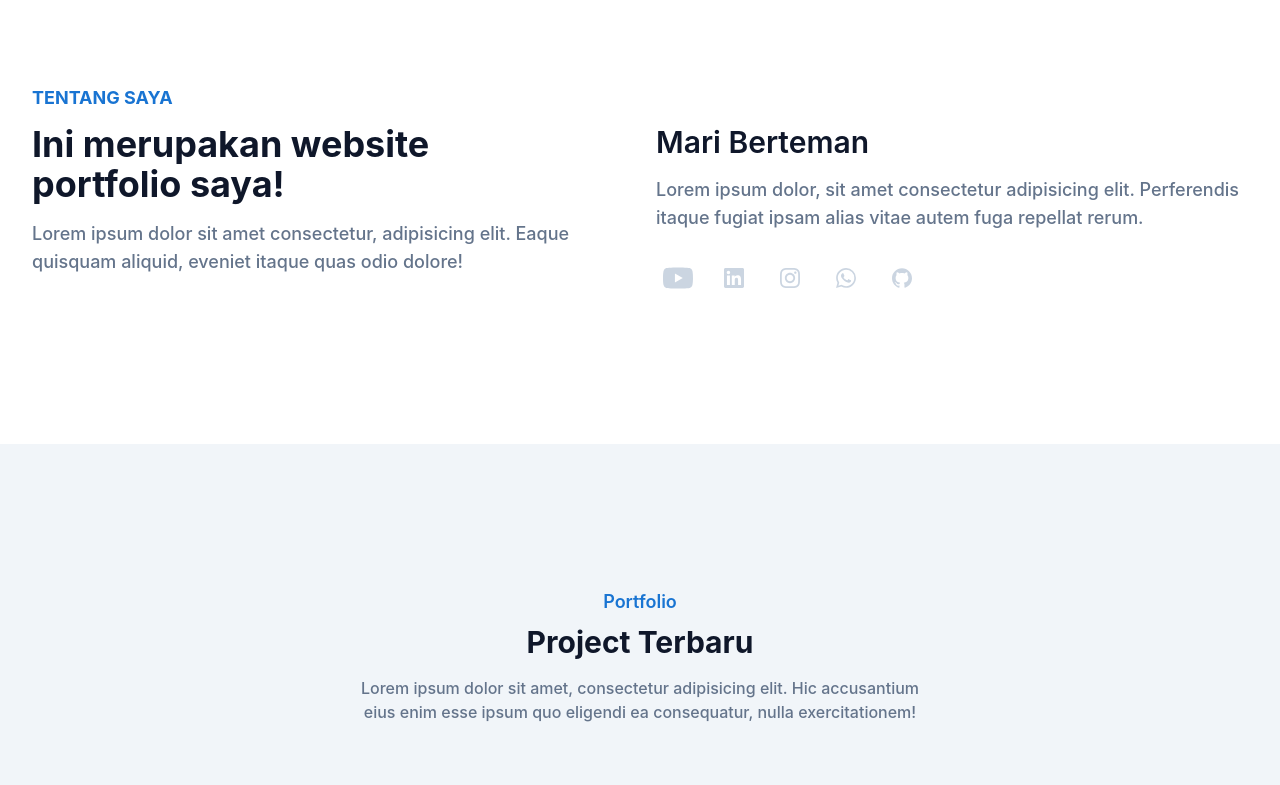
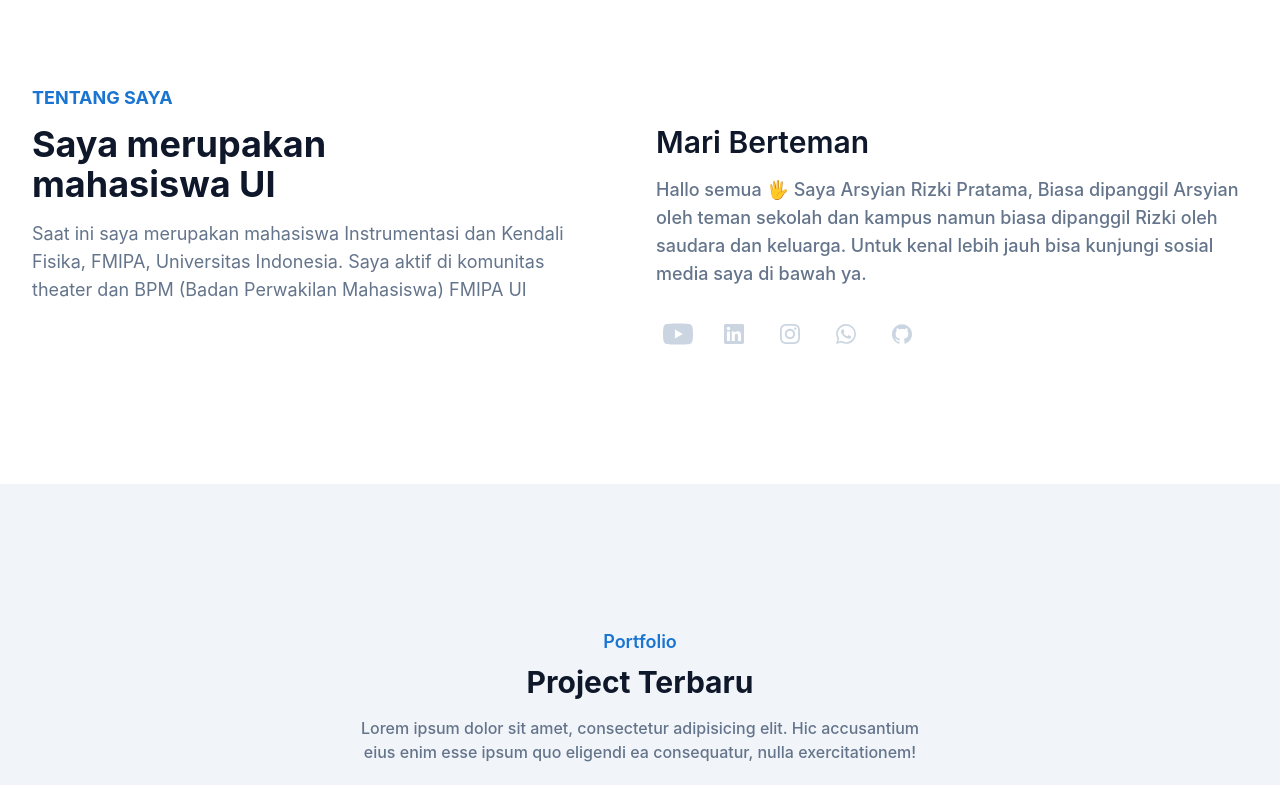
Before and after one commit to ArsyianRizkiPratama/portfolio, a website: page index.html in a window 1280 px wide. Shown: the part 760-1545 px from the top of the page. Drawn offline with Linux system fonts and the light colour scheme.

Commit message:
update icon dan beberapa text

```diff
--- a/index.html
+++ b/index.html
@@ -4,6 +4,7 @@
     <meta charset="UTF-8">
     <meta http-equiv="X-UA-Compatible" content="IE=edge">
     <meta name="viewport" content="width=device-width, initial-scale=1.0">
+    <link rel="icon" href="dist/img/a.ico"> <!-- bagian ini untuk menampilkan logo pada website-->
     <title>Arsyian Rizki Pratama</title>
     <link href="dist/output.css" rel="stylesheet">
 </head>
@@ -83,12 +84,12 @@
             <div class="flex flex-wrap">
                 <div class="w-full px-4 mb-10 lg:w-1/2">
                     <h4 class="font-bold uppercase text-primary text-lg mb-3">Tentang Saya</h4>
-                    <h2 class="font-bold text-dark text-3xl mb-4 max-w-md lg:text-4xl">Ini merupakan website portfolio saya!</h2>
-                    <p class="font-medium text-base text-secondary max-w-xl lg:text-lg">Lorem ipsum dolor sit amet consectetur, adipisicing elit. Eaque quisquam aliquid, eveniet itaque quas odio dolore!</p>
+                    <h2 class="font-bold text-dark text-3xl mb-4 max-w-md lg:text-4xl">Saya merupakan mahasiswa UI</h2>
+                    <p class="font-400 text-base text-secondary max-w-xl lg:text-lg">Saat ini saya merupakan mahasiswa Instrumentasi dan Kendali Fisika, FMIPA, Universitas Indonesia. Saya aktif di komunitas theater dan BPM (Badan Perwakilan Mahasiswa) FMIPA UI </p>
                 </div>
                 <div class="w-full px-4 lg:w-1/2">
                     <h3 class="font-semibold text-dark text-2xl mb-4 lg:text-3xl lg:pt-10">Mari Berteman</h3>
-                    <p class="font-medium text-base text-secondary mb-6 lg:text-lg">Lorem ipsum dolor, sit amet consectetur adipisicing elit. Perferendis itaque fugiat ipsam alias vitae autem fuga repellat rerum.</p>
+                    <p class="font-medium text-base text-secondary mb-6 lg:text-lg">Hallo semua 🖐️ Saya Arsyian Rizki Pratama, Biasa dipanggil Arsyian oleh teman sekolah dan kampus namun biasa dipanggil Rizki oleh saudara dan keluarga. Untuk kenal lebih jauh bisa kunjungi sosial media saya di bawah ya.</p>
                     <div class="flex items-center">
                         <!-- youtube -->
                         <a href="https://www.youtube.com/channel/UCHEdxUXOiP559U5xXokZHEQ" target="_blank" class="mr-3 w-11 h-11 rounded-full flex justify-center items-center border-slate-300 text-slate-300 hover:border-primary hover:bg-primary hover:text-white">
@@ -168,7 +169,7 @@
             <div class="w-full px-4">
                 <div class="mx-auto text-center mb-16">
                     <h4 class="font-semibold text-lg text-primary mb-2">Pengalaman</h4>
-                    <h2 class="font-bold text-white text-3xl mb-4 sm:text-4xl lg:text-4xl">Pengalaman</h2>
+                    <h2 class="font-bold text-white text-3xl mb-4 sm:text-4xl lg:text-4xl">Pernah atau Sedang Bekerja di</h2>
                     <p class="font-medium text-md text-secondary">Lorem ipsum dolor sit amet consectetur adipisicing elit. Architecto sed recusandae eius?</p>
                 </div>
             </div>
@@ -235,7 +236,7 @@
                         </div>
                     </div>
                 </div>
-<!--                 <div class="w-full px-4 lg:w-1/2 xl:w-1/3">
+                <!-- <div class="w-full px-4 lg:w-1/2 xl:w-1/3">
                     <div class="bg-white rounded-xl shadow-lg overflow-hidden mb-10">
                         <img src="dist/img/portfolio/1.png" alt="chatGPT" class="w-full">
                         <div class="py-8 px-6">
```
